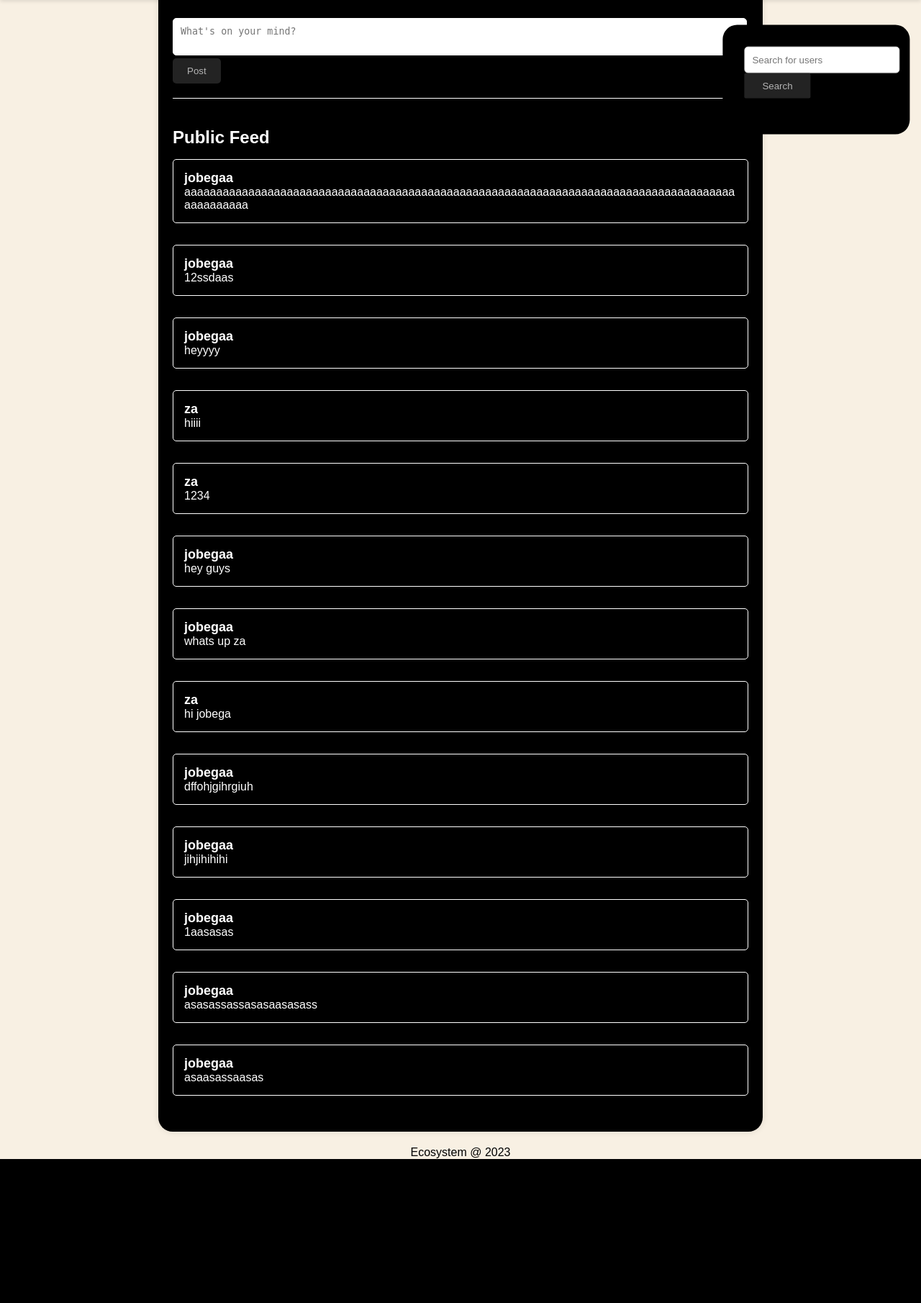
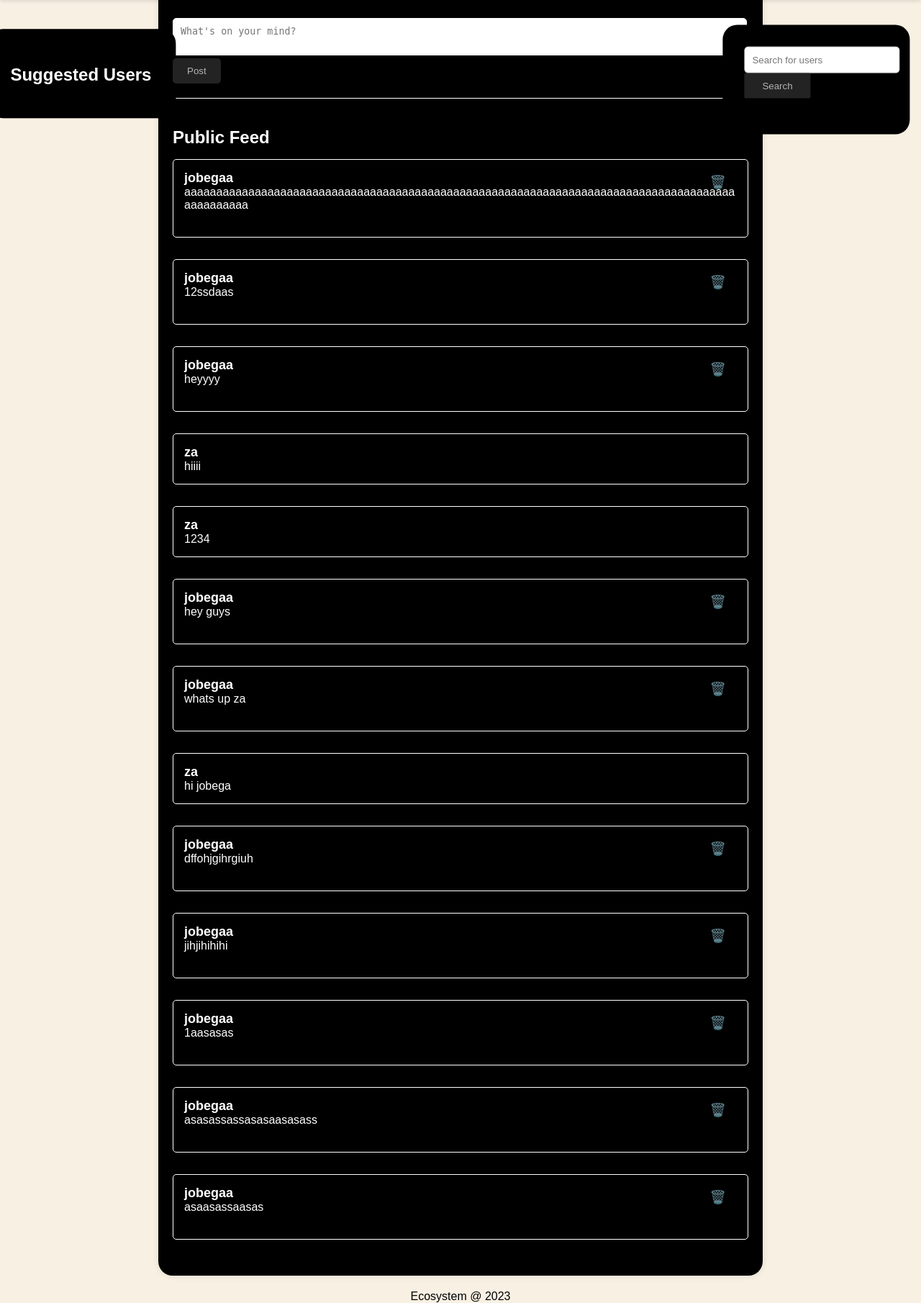
Before and after one commit to JosephPobega/EcoSystem, a Flask app: page /dashboard in a window 1280 px wide. Shown: the part 95-1905 px from the top of the page at 72% size. Before the commit the page ends 1705 px from the top, so only its background shows below. Run offline with Flask 3, Linux system fonts and the light colour scheme; a user stored in the database is signed in; data comes from the database, SQL or seed files in the repository.

Commit message:
Add files via upload

```diff
--- a/templates/dashboard.html
+++ b/templates/dashboard.html
@@ -33,6 +33,17 @@
         </form>
     </div>
 
+    <div class="suggested-users">
+        <h2>Suggested Users</h2>
+        <ul>
+            <!-- Loop through and display suggested users here -->
+            {% for user in suggested_users %}
+                <li><a href="{{ url_for('profile', username=user.username) }}">{{ user.username }}</a></li>
+            {% endfor %}
+        </ul>
+    </div>
+
+
     <main>
         <form method="POST" action="/post">
             <textarea name="message" placeholder="What's on your mind?"></textarea>
@@ -47,12 +58,18 @@
                 <li class="post-message">
                     <strong><a href="{{ url_for('profile', username=post.username) }}">{{ post.username }}</a></strong><br> {{ post.message }}
                     <div class="post-actions">
+                        {% if post.username == username %}
+                            <form method="POST" action="{{ url_for('delete_post', post_id=post.id) }}">
+                                <button type="submit" class="delete-button">🗑️</button>
                             </form>
+                        {% endif %}
                     </div>
                 </li>
                 {% endfor %}
             </ul>
         </div>
+
+
 
     </main>
 
--- a/templates/profile.html
+++ b/templates/profile.html
@@ -14,6 +14,7 @@
         <a href="{{ url_for('login') }}" class="logout">Logout</a>
         <a href="{{ url_for('dashboard') }}" class="dashboard">Dashboard</a>
     </header>
+
     <main>
         <div class="profile-info">
             <h2>Profile Information</h2>
```
Lines whose indentation alone changed are shown as unchanged.
